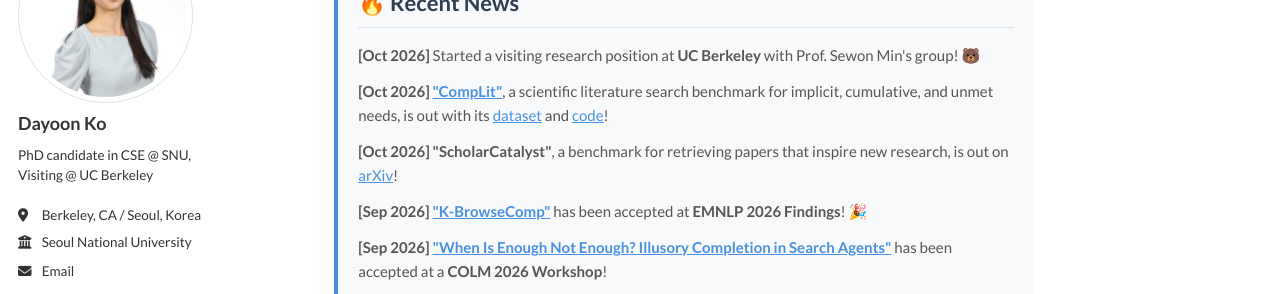
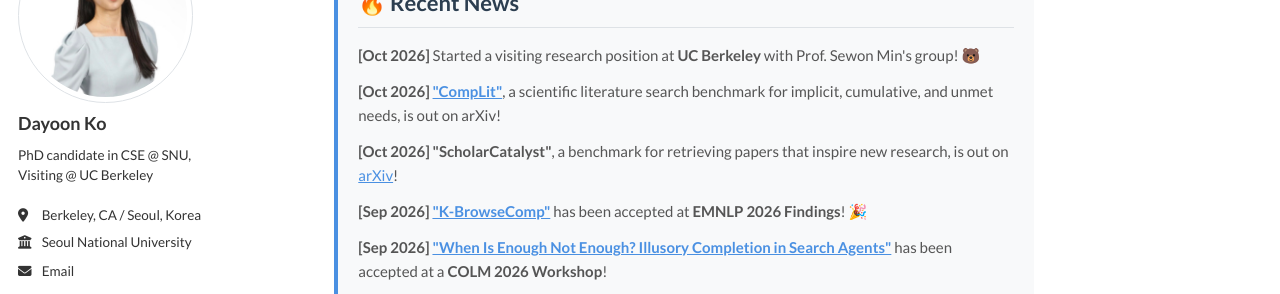
Before and after one commit to dayoon-ko/dayoon-ko.github.io, a Jekyll site: the page built from _pages/about.md, in a window 1280 px wide and 900 px high, scrolled down 414 px. Shown: the part 178-472 px from the top of the window. Built offline with Jekyll 4.4.1, drawn with Linux system fonts in a browser that asks for light colours; some web fonts are replaced.

Commit message:
CompLit news: out on arXiv

```diff
--- a/_pages/about.md
+++ b/_pages/about.md
@@ -167,7 +167,7 @@ redirect_from:
     <strong>[Oct 2026]</strong> Started a visiting research position at <strong>UC Berkeley</strong> with Prof. Sewon Min's group! 🐻
   </div>
   <div class="news-item" style="margin-bottom: 12px;">
-    <strong>[Oct 2026]</strong> <a href="https://dayoon-ko.github.io/CompLit/" target="_blank"><strong>"CompLit"</strong></a>, a scientific literature search benchmark for implicit, cumulative, and unmet needs, is out with its <a href="https://huggingface.co/datasets/dayoon/CompLit" target="_blank">dataset</a> and <a href="https://github.com/dayoon-ko/CompLit" target="_blank">code</a>!
+    <strong>[Oct 2026]</strong> <a href="https://dayoon-ko.github.io/CompLit/" target="_blank"><strong>"CompLit"</strong></a>, a scientific literature search benchmark for implicit, cumulative, and unmet needs, is out on arXiv!
   </div>
   <div class="news-item" style="margin-bottom: 12px;">
     <strong>[Oct 2026]</strong> <strong>"ScholarCatalyst"</strong>, a benchmark for retrieving papers that inspire new research, is out on <a href="https://arxiv.org/abs/2610.02202" target="_blank">arXiv</a>!
```
